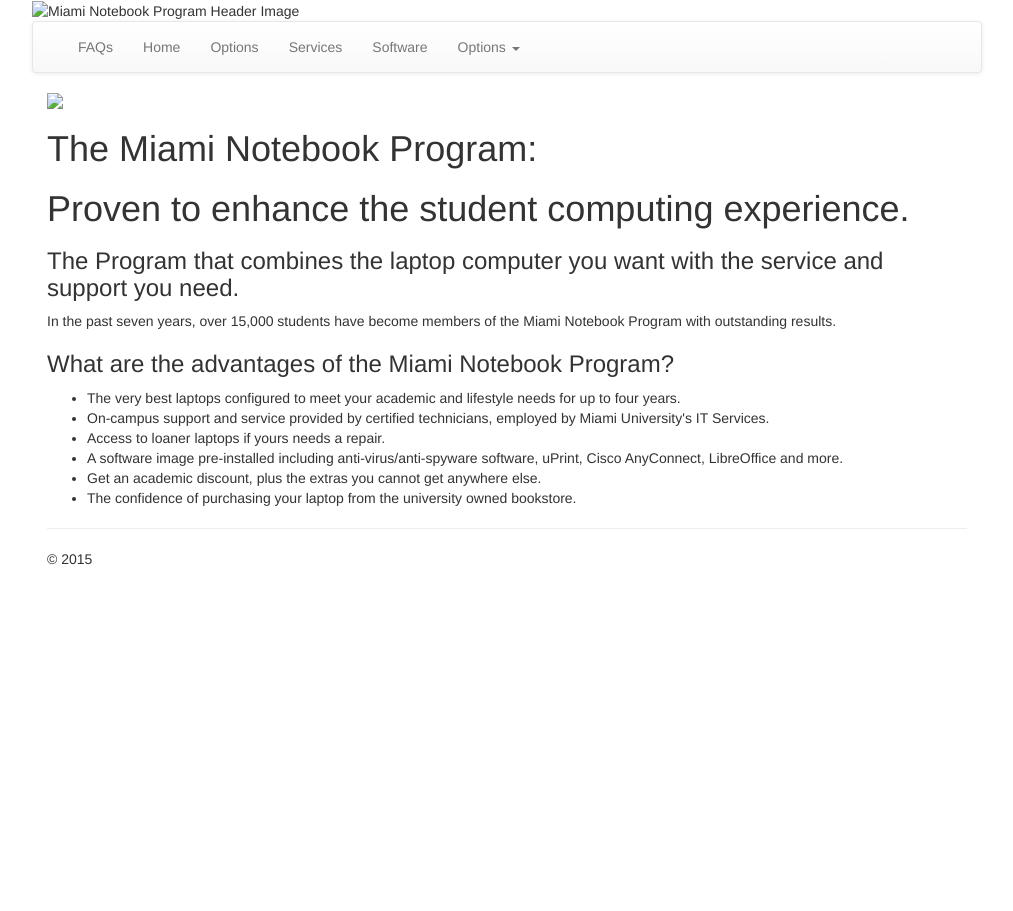
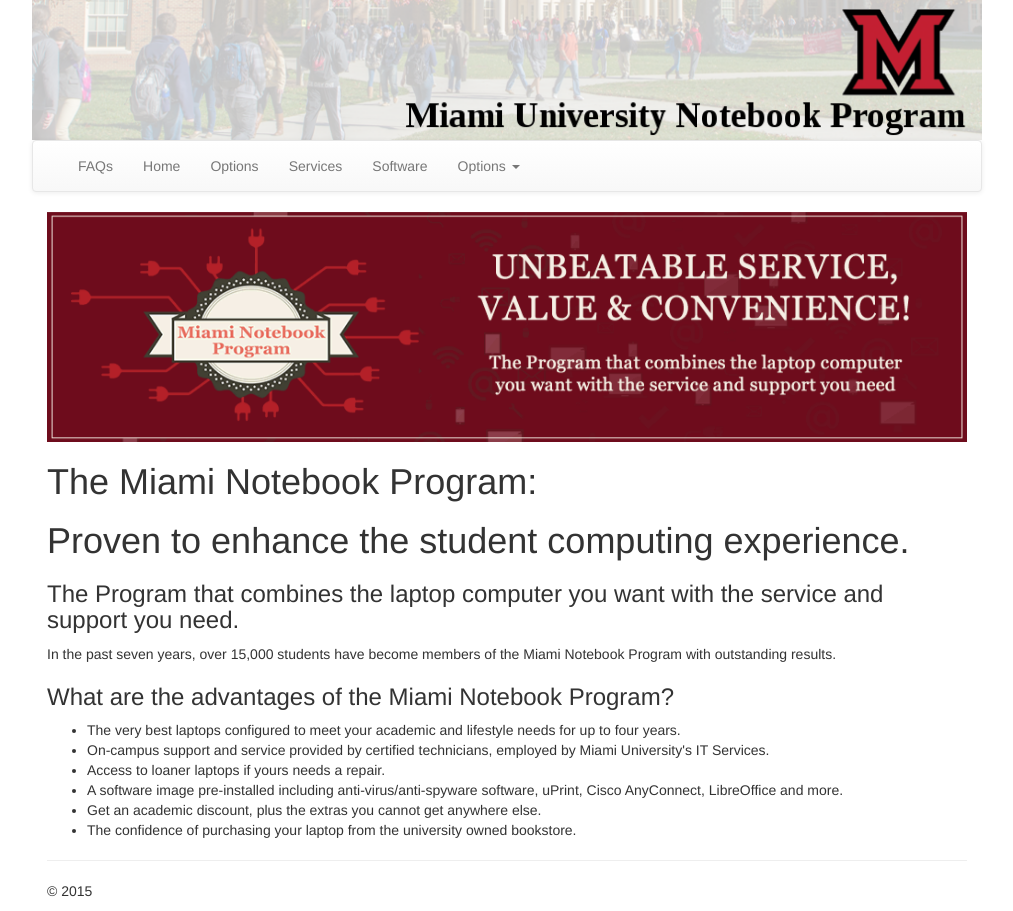
Before and after one commit to mdepero/mnb, a Jekyll site: the page built from index.html, in a window 1280 px wide. Shown: the whole page, without its empty margins (133-1146 px from the left). Built offline with Jekyll 4.4.1, drawn with Linux system fonts in a browser that asks for light colours; nearby versions of some CDN libraries; library files that are not in the unit come from our copies; Markdown is read by kramdown in place of the engine named in the settings; the list of posts is cut into pages by our own code.

```diff
--- a/_config.yml
+++ b/_config.yml
@@ -18,7 +18,7 @@ category_dir: /
 # Note - if you enable this, and attempt to view your site locally you have to use the baseurl in your local path.
 # Example, you must use http://localhost:4000/path/to/blog
 #baseurl: /path/to/blog
-baseurl: mnb
+baseurl: /mnb
 
 # The URL of your actual domain. This will be used to make absolute links in the RSS feed.
 url:
```
